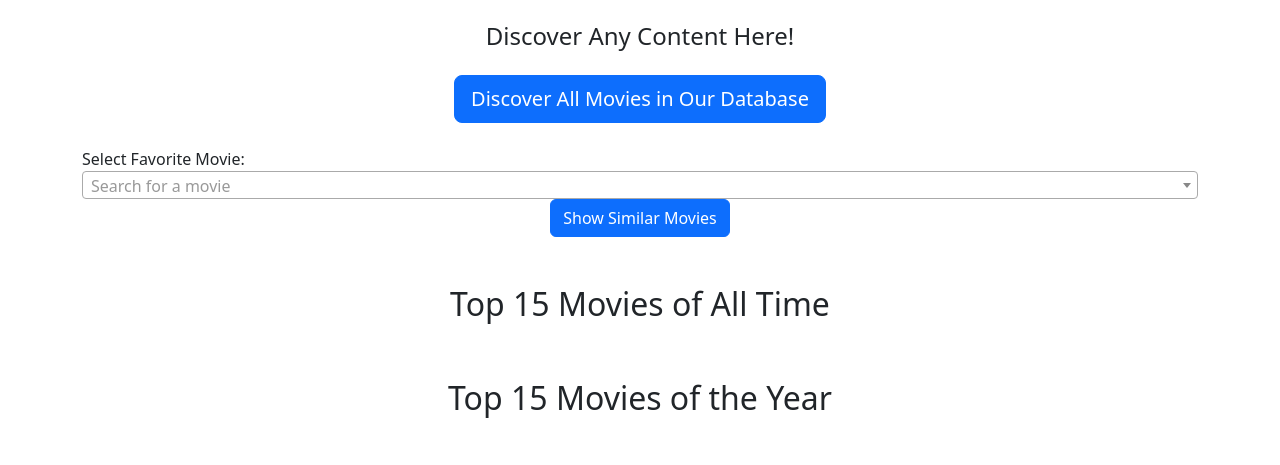
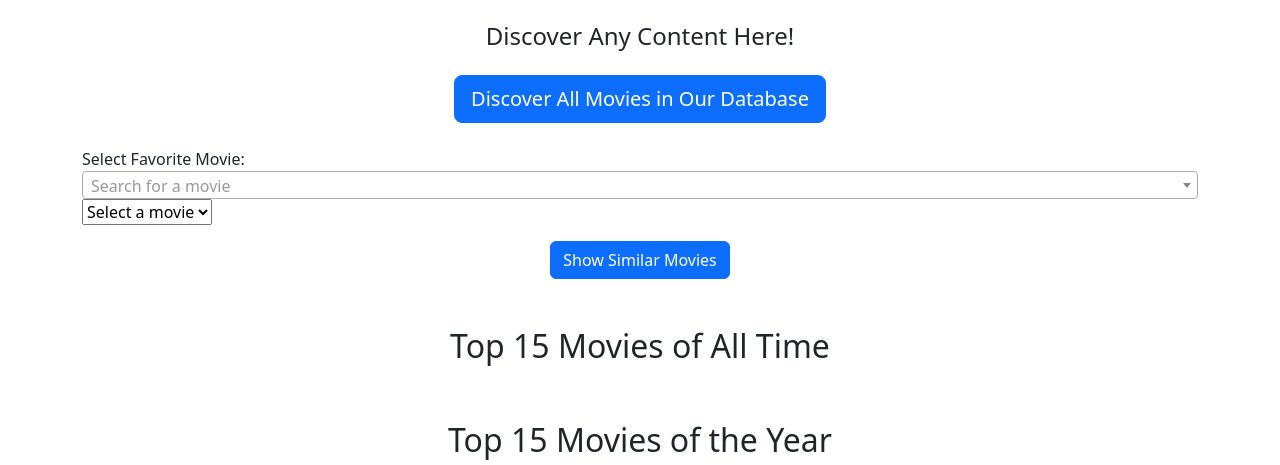
Before and after one commit to EPIC-Recommender/EPIC-Recommender, a Django app: page / in a window 1280 px wide. Shown: the part 154-619 px from the top of the page. Run offline with Django 5.2, Linux system fonts and the light colour scheme; data that the repository does not hold is empty; some libraries are stand-ins or nearby versions.

Commit message:
ai written from strach

```diff
--- a/epicrapp/admin.py
+++ b/epicrapp/admin.py
@@ -1,3 +1,5 @@
 from django.contrib import admin
+from .models import Genre, Movie
 
-# Register your models here.
+admin.site.register(Genre)
+admin.site.register(Movie)
--- a/epicrapp/templates/mainpage.html
+++ b/epicrapp/templates/mainpage.html
@@ -11,6 +11,7 @@
 </head>
 {% include 'header.html'%}
 <body>
+    {% csrf_token %}
 
     <div class="container mt-5">
         <h1 class="text-center mb-4">Welcome to the E.P.I.C. Recommender</h1>
@@ -31,6 +32,24 @@
         {% endfor %}
     </select>
 </div>
+
+<form method="get">
+    <select name="movie" onchange="this.form.submit()">
+        <option value="">Select a movie</option>
+        {% for movie in movies %}
+            <option value="{{ movie.id }}">{{ movie.title }}</option>
+        {% endfor %}
+    </select>
+</form>
+{% if request.GET.movie %}
+<h2>Selected Movie Details</h2>
+{% for movie in movies %}
+    {% if movie.id|stringformat:"s" == request.GET.movie %}
+        <p>Title: {{ movie.title }}</p>
+        <p>Genre: {{ movie.genre.genre_name }}</p>
+    {% endif %}
+{% endfor %}
+{% endif %}
 
         <!-- Button to Display Similar Movies -->
         <div class="text-center mb-4">
@@ -109,41 +128,34 @@
 
     <script>
         function showSimilarMovies() {
-            var selectedMovieId = $('#favoriteMovieSelect').val();
-            if (selectedMovieId) {
+            const movieId = $('#favoriteMovieSelect').val();
+            if (!movieId) {
+                alert("Please select a movie.");
+                return;
+            }
+
             $.ajax({
-                    type: 'POST',
-                    url: '/get_recommendations/',
+                url: "{% url 'get_similar_movies' %}",
+                type: "POST",
                 data: {
-                        selected_movie_id: selectedMovieId,
-                        csrfmiddlewaretoken: '{{ csrf_token }}' // Add this line to handle CSRF protection
+                    movie_id: movieId,
+                    csrfmiddlewaretoken: '{{ csrf_token }}'
                 },
                 success: function(response) {
-                        var similarMovies = response.recommendations;
-                        var similarMoviesHtml = '<h4>Similar Movies:</h4><ul>';
-                        similarMovies.forEach(function(movie) {
-                            similarMoviesHtml += '<li>' + movie.title + '</li>';
+                    if (response.movies) {
+                        let moviesHtml = "<h4>Recommended Movies:</h4>";
+                        response.movies.forEach(function(movie) {
+                            moviesHtml += `<p>${movie.title} (IMDB Rating: ${movie.imdb_rating})</p>`;
                         });
-                        similarMoviesHtml += '</ul>';
-                        $('#similarMovies').html(similarMoviesHtml);
+                        $('#similarMovies').html(moviesHtml);
+                    }
                 },
-                    error: function(xhr, errmsg, err) {
-                        console.log(xhr.status + ": " + xhr.responseText);
+                error: function(error) {
+                    console.error("Error fetching similar movies:", error);
+                    alert("An error occurred. Please try again.");
                 }
             });
-            } else {
-                alert('Please select a favorite movie.');
         }
-        }
-
-        $(document).ready(function() {
-            // Initialize Select2 on the favorite movie dropdown
-            $('#favoriteMovieSelect').select2({
-                placeholder: 'Search for a movie',
-                allowClear: true,
-                width: '100%'
-            });
-        });
         </script>
 
 </body>
--- a/epicrapp/urls.py
+++ b/epicrapp/urls.py
@@ -11,6 +11,7 @@ urlpatterns = [
     path('logout/', logout_view, name='logout'),
     path('add_movie/', views.add_movie, name='add_movie'),
     path('edit_movie/<int:pk>/', views.edit_movie, name='edit_movie'),
-    path('get_recommendations/', views.get_recommendations, name='get_recommendations'),
+    path('get_similar_movies/', views.get_similar_movies, name='get_similar_movies'),
+    path('', views.movie_list, name='movie_list'),
 
 ]
--- a/epicrapp/views.py
+++ b/epicrapp/views.py
@@ -7,80 +7,39 @@ from django.contrib.auth import login, authenticate, logout
 from django.contrib import messages
 from django.contrib.auth.models import User
 from .forms import MovieForm, SignUpForm, LoginForm
-from . config import AI_API_KEY
 import requests
 import json
 from django.http import JsonResponse
 from datetime import datetime
+from django.shortcuts import render
+from django.http import JsonResponse
+from .models import Movie
+from .ai_service import get_similar_movies_from_ai
 
-def main(request):
-    movies = Movie.objects.all()  # Retrieve all movies from the database
-    return render(request, 'main.html', {'movies': movies})
+def get_similar_movies(request):
+    if request.method == "POST":
+        selected_movie_id = request.POST.get('movie_id')
+        if selected_movie_id:
+            selected_movie = Movie.objects.get(id=selected_movie_id)
+            similar_movies = get_similar_movies_from_ai(selected_movie)
+            movie_list = [{
+                "title": movie.title,
+                "imdb_rating": movie.imdb_rating,
+                "rotten_rating": movie.rotten_rating,
+                "meta_rating": movie.meta_rating,
+                "pg_rating": movie.pg_rating
+            } for movie in similar_movies]
+            return JsonResponse({'movies': movie_list})
+    return JsonResponse({'error': 'Invalid request'}, status=400)
 
-def get_recommendations(request):
-    if request.method == 'POST':
-        selected_movie_id = request.POST.get('selected_movie_id')
-
-        # Retrieve the selected movie object after obtaining its ID
-        selected_movie = Movie.objects.get(ID=selected_movie_id)  # Use 'ID' instead of 'id'
-
-        # Gather all movie information including genres
-        all_movies_data = []
-        for movie in Movie.objects.all():
-            # Retrieve genres associated with the current movie
-           # genres = Genre.objects.filter(moviegenre__movie=movie)
-            #genre_names = [genre.genre_name for genre in genres]
-            all_movies_data.append({
-                'title': movie.title,
-             #   'genres': genre_names,
-                'imdb_rating': movie.imdb_rating,
-                'rotten_rating': movie.rotten_rating,
-                'meta_rating': movie.meta_rating
-            })
-
-        # Send movie data to AI service
-        ai_url = 'https://api.openai.com'
-        headers = {'Authorization': 'Bearer ' + AI_API_KEY, 'Content-Type': 'application/json'}
-        data = {'selected_movie': selected_movie.__dict__, 'all_movies': all_movies_data}
-
-        # Serialize the selected movie object to dictionary
-        selected_movie_data = {
-            'title': selected_movie.title,
-          #  'genres': [genre.genre_name for genre in selected_movie.genres.all()],
-            'imdb_rating': selected_movie.imdb_rating,
-            'rotten_rating': selected_movie.rotten_rating,
-            'meta_rating': selected_movie.meta_rating
-        }
-
-        # Update data with selected movie data
-        data['selected_movie'] = selected_movie_data
-
-        # Send the request to the AI service
-        response = requests.post(ai_url, headers=headers, json=data)  # Use json parameter to automatically serialize data
-
-        if response.status_code == 200:
-            recommendations = response.json()
-            return JsonResponse({'recommendations': recommendations})
-        else:
-            return JsonResponse({'error': 'Failed to get recommendations from AI service'}, status=500)
-    else:
-        return JsonResponse({'error': 'Method not allowed'}, status=405)
 
 def get_similar_movies(selected_movie_id):
-    selected_movie = Movie.objects.get(id=selected_movie_id)
+    selected_movie = Movie.objects.get(ID=selected_movie_id)
     # Placeholder logic to fetch similar movies based on selected_movie
     similar_movies = Movie.objects.filter( imdb_rating__gte=selected_movie.imdb_rating - 0.5, imdb_rating__lte=selected_movie.imdb_rating + 0.5).exclude(id=selected_movie.id)[:5]  # Fixed filter conditions
     return similar_movies
 
-def mainpage(request):
-    # Assuming movie_id is obtained from the request
-    movie_id = request.GET.get('movie_id')
-    similar_movies = get_similar_movies(movie_id)
-    return render(request, 'mainpage.html', {'similar_movies': similar_movies})
 
-
-def mainpage(request):
-    return render(request, 'mainpage.html')
 
 def logout_view(request):
     logout(request)
@@ -101,10 +60,6 @@ def movie_detail(request, pk):
     movie = get_object_or_404(Movie, pk=pk)
     return render(request, 'movie_detail.html', {'movie': movie})
 
-def mainpage(request):
-    genres = Genre.objects.all()
-    movies = Movie.objects.all()
-    return render(request, 'mainpage.html', {'genres': genres, 'movies': movies})
 
 def add_movie(request):
     if request.method == 'POST':
@@ -164,13 +119,16 @@ def mainpage(request):
     for movie in movies:
         movie.avg_rating = movie.average_rating()
 
+    # Filter out movies with None as avg_rating
+    movies_with_ratings = [movie for movie in movies if movie.avg_rating is not None]
+
     # Fetch top 15 movies of all time based on average rating
-    top_movies_all_time = sorted(movies, key=lambda x: x.avg_rating, reverse=True)[:15]
+    top_movies_all_time = sorted(movies_with_ratings, key=lambda x: x.avg_rating, reverse=True)[:15]
 
     # Fetch top 15 movies of the current year based on average rating
     current_year = datetime.now().year
     top_movies_year = sorted(
-        [movie for movie in movies if movie.release_year == current_year],
+        [movie for movie in movies_with_ratings if movie.release_year == current_year],
         key=lambda x: x.avg_rating,
         reverse=True
     )[:15]
@@ -184,3 +142,45 @@ def mainpage(request):
         'last_added_movies': last_added_movies,
     }
     return render(request, 'mainpage.html', context)
+
+
+
+""" def main(request):
+    movies = Movie.objects.all()  # Retrieve all movies from the database
+    return render(request, 'main.html', {'movies': movies})
+
+def get_recommendations(request):
+    if request.method == 'POST':
+        selected_movie_id = request.POST.get('selected_movie_id')
+        selected_movie = get_object_or_404(Movie, ID=selected_movie_id)
+
+        all_movies_data = [
+            {
+                'title': movie.title,
+                'imdb_rating': movie.imdb_rating,
+                'rotten_rating': movie.rotten_rating,
+                'meta_rating': movie.meta_rating
+            }
+            for movie in Movie.objects.all()
+        ]
+
+        data = {
+            'selected_movie': {
+                'title': selected_movie.title,
+                'imdb_rating': selected_movie.imdb_rating,
+                'rotten_rating': selected_movie.rotten_rating,
+                'meta_rating': selected_movie.meta_rating
+            },
+            'all_movies': all_movies_data
+        }
+
+        ai_url = 'https://api.openai.com'
+        headers = {'Authorization': f'Bearer {AI_API_KEY}', 'Content-Type': 'application/json'}
+        response = requests.post(ai_url, headers=headers, json=data)
+
+        if response.status_code == 200:
+            recommendations = response.json()
+            return JsonResponse({'recommendations': recommendations})
+        else:
+            return JsonResponse({'error': 'Failed to get recommendations from AI service'}, status=500)
+    return JsonResponse({'error': 'Method not allowed'}, status=405) """
```
Also changed, not shown: epicrapp/ai_service.py (added, +41 -0 lines), 1 other file. Lines whose indentation alone changed are shown as unchanged.
